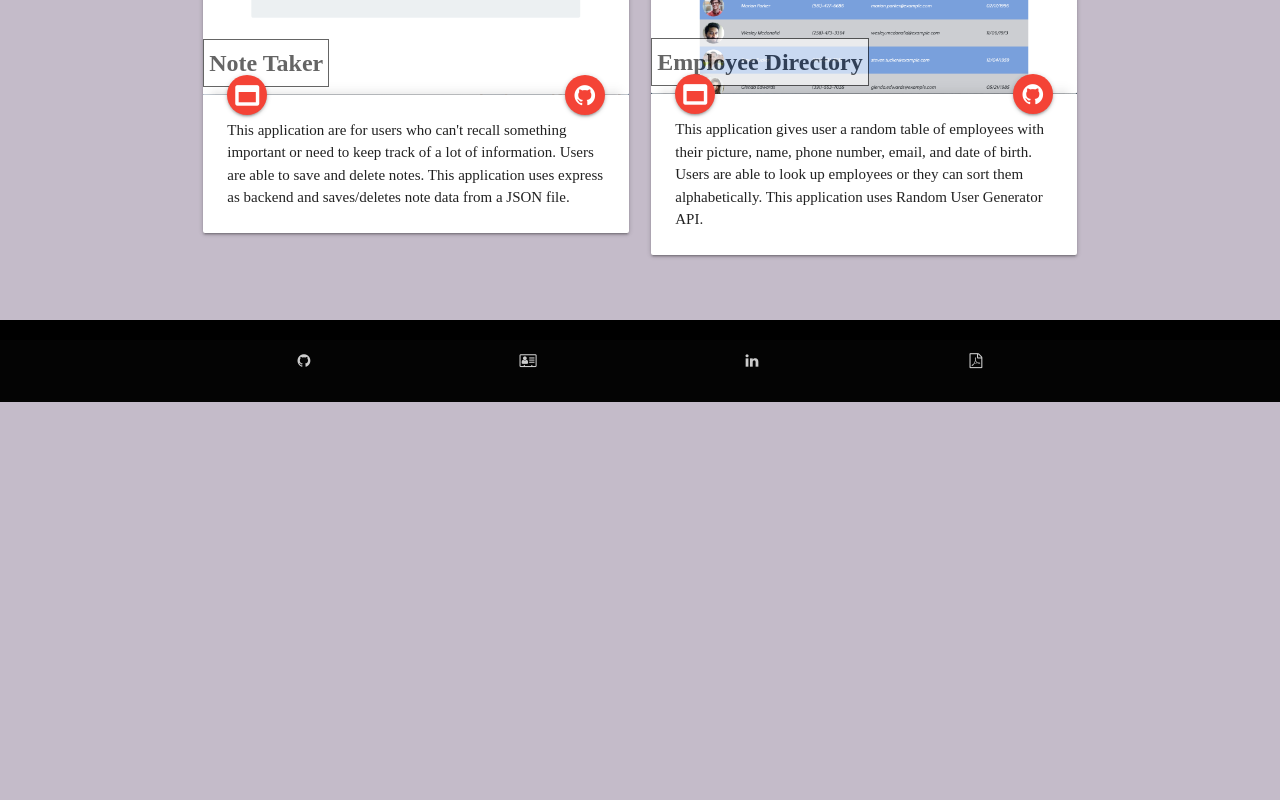
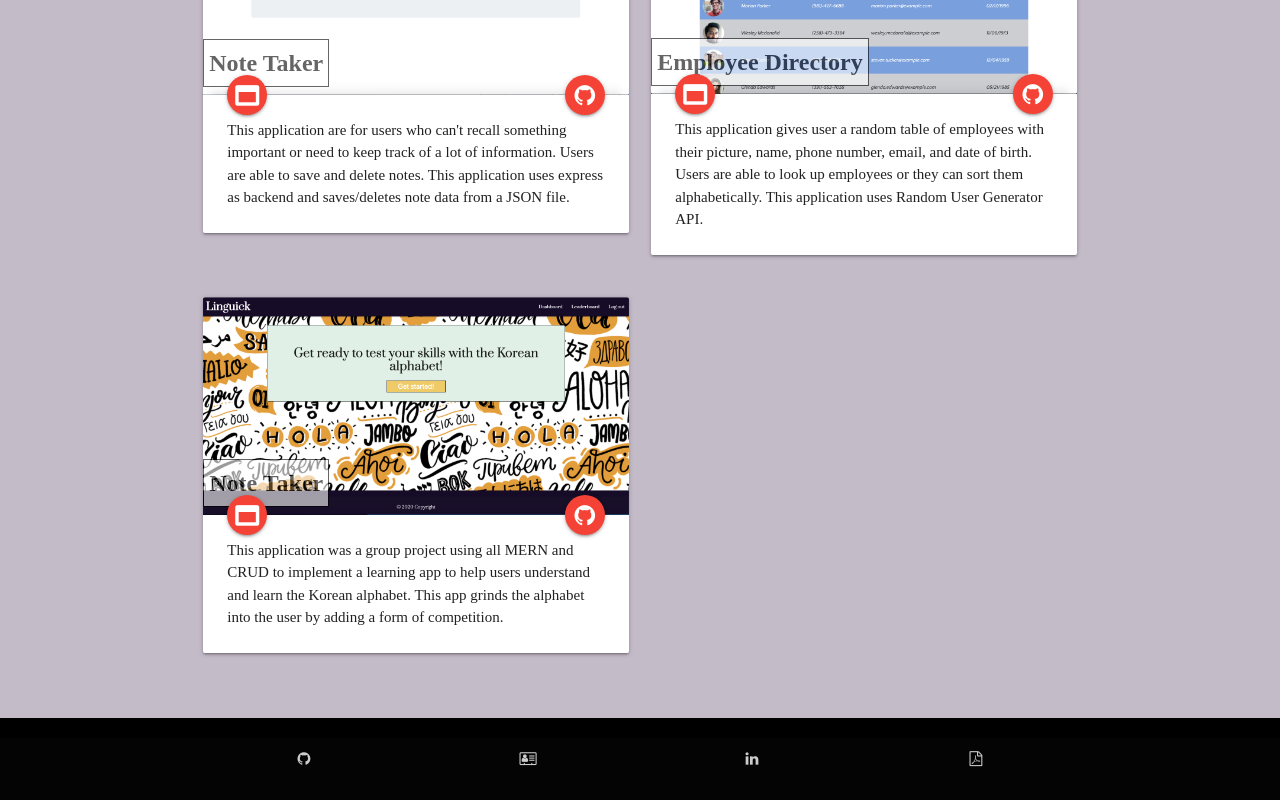
Before and after one commit to sharonkim09/react-portfolio, a React (Create React App) app in the folder client/: page /projects in a window 1280 px wide. Shown: the part 1094-1894 px from the top of the page. Before the commit the page ends 1496 px from the top, so only its background shows below. Built offline with nearby package versions, Linux system fonts and the light colour scheme; a web font is replaced by a local one.

Commit message:
added project 3 details and screenshot

```diff
--- a/client/src/pages/Projects/Projects.js
+++ b/client/src/pages/Projects/Projects.js
@@ -189,9 +189,42 @@ const ProjectSection = () => {
             </div>
             <div className="card-content">
               <p>
-                This application gives user a random table of employees with their
-                picture, name, phone number, email, and date of birth. Users are able to look up employees or they can sort them alphabetically. This application uses
-                Random User Generator API.
+                This application gives user a random table of employees with
+                their picture, name, phone number, email, and date of birth.
+                Users are able to look up employees or they can sort them
+                alphabetically. This application uses Random User Generator API.
+              </p>
+            </div>
+          </div>
+        </div>
+      </div>
+      <div className="row">
+        <div className="col s12 m6" id="imgCard">
+          <div className="card">
+            <div className="card-image">
+              <img alt="notetaker app" src="../linguick.png" />
+              <span className="card-title" id="titleOfCards">
+                Note Taker
+              </span>
+              <a
+                href="https://github.com/sharonkim09/Linguick"
+                className="btn-floating halfway-fab waves-effect waves-light red"
+              >
+                <i className="fa fa-github"></i>
+              </a>
+              <a
+                href="https://linguick.herokuapp.com/"
+                className="btn-floating left halfway-fab waves-effect waves-light red"
+              >
+                <i className="fa fa-window-maximize"></i>
+              </a>
+            </div>
+            <div className="card-content">
+              <p>
+                This application was a group project using all MERN and CRUD to
+                implement a learning app to help users understand and learn the
+                Korean alphabet. This app grinds the alphabet into the user by
+                adding a form of competition.
               </p>
             </div>
           </div>
```
Also changed, not shown: client/public/linguick.png (added).
